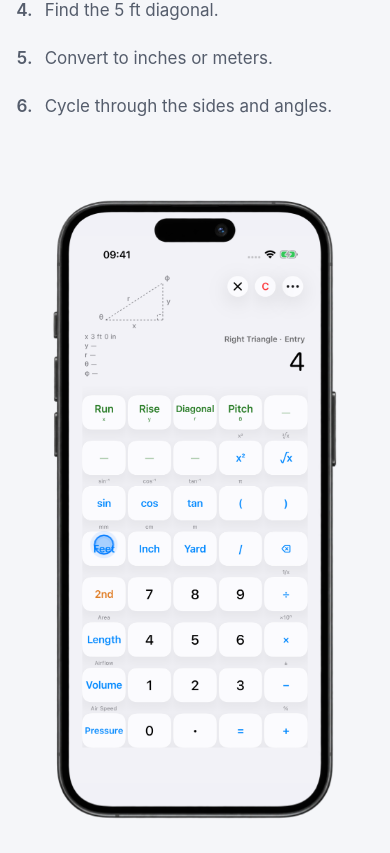
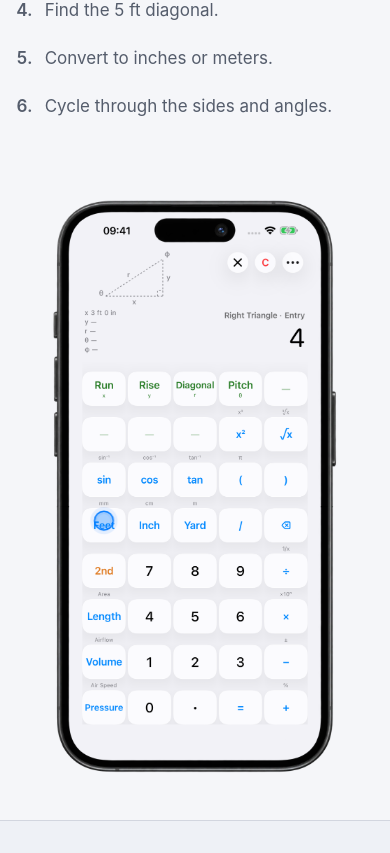
Before and after one commit to tvr-works/figure-site, a React (Vite) app: page / in a window 390 px wide. Shown: the part 1411-2264 px from the top of the page. Built offline with nearby package versions, Linux system fonts and the light colour scheme; a web font is replaced by a local one.

Commit message:
Fit phone frame to native captures with a straight-section splice

```diff
--- a/src/DemoPhone.tsx
+++ b/src/DemoPhone.tsx
@@ -21,7 +21,10 @@ export function DemoPhone({ frame, cue, resetKey, active, reducedMotion, media }
           </span>}
           {media.failed && <p className="media-error">App image could not load. The steps explain the example.</p>}
         </div></div>
-        <img className="phone-frame" src="/assets/phone-frame.webp" width="862" height="1825" alt="" aria-hidden="true" />
+        <div className="phone-frame" aria-hidden="true">
+          <img className="phone-frame-top" src="/assets/phone-frame.webp" width="862" height="1825" alt="" />
+          <img className="phone-frame-bottom" src="/assets/phone-frame.webp" width="862" height="1825" alt="" />
+        </div>
       </div>
     </figure>
   );
--- a/src/styles.css
+++ b/src/styles.css
@@ -107,11 +107,17 @@ h1 { margin: 0; font-size: clamp(48px, 5.25vw, 76px); line-height: 1.045; font-w
 .mode-instructions li[data-current=true]::marker { color: var(--primary); }
 .demo-controls { display: flex; flex-wrap: wrap; align-items: center; gap: 9px; margin-top: 5px; }
 .demo-phone-figure { justify-self: center; margin: 0; width: min(100%, 300px); }
-.demo-phone { position: relative; width: 100%; aspect-ratio: 862 / 1825; }
-.phone-aperture { position: absolute; left: 8%; right: 8%; top: 3.01%; bottom: 3.45%; display: flex; align-items: center; overflow: hidden; border-radius: 11% / 5%; background: #f1f1f7; }
+/* Preserve the 862px-wide frame art, omitting source rows 900–1033 on its straight sides.
+   The resulting 724 × 1573 aperture matches the native 440 × 956 capture within subpixel rounding. */
+.demo-phone { position: relative; width: 100%; aspect-ratio: 862 / 1691; }
+.phone-aperture { position: absolute; left: 8.00464%; right: 8.00464%; top: 3.252513%; bottom: 3.725606%; display: flex; align-items: center; overflow: hidden; border-radius: 11% / 5%; background: #f1f1f7; }
 .native-screen { container-type: inline-size; position: relative; width: 100%; aspect-ratio: 440 / 956; flex: none; }
 .native-screen > img { display: block; width: 100%; height: 100%; }
-.phone-frame { position: absolute; inset: 0; width: 100%; height: 100%; pointer-events: none; }
+.phone-frame { position: absolute; inset: 0; pointer-events: none; }
+.phone-frame img { position: absolute; left: 0; width: 100%; height: auto; }
+/* A 1px overlap prevents fractional-scale clipping from exposing a hairline at the join. */
+.phone-frame-top { top: 0; clip-path: inset(0 0 calc(50.684932% - 1px) 0); }
+.phone-frame-bottom { bottom: 0; clip-path: inset(56.657534% 0 0 0); }
 .press-cue { position: absolute; left: 0; top: 0; width: 28px; height: 28px; pointer-events: none; transition: transform 520ms cubic-bezier(.4, 0, .2, 1) var(--touch-delay, 0ms), opacity 180ms ease; }
 .press-cue[data-visible=false] { opacity: 0; }
 .touch-contact { position: absolute; inset: 0; border: 2px solid #007aff; border-radius: 50%; background: #007aff18; box-shadow: 0 0 0 5px #007aff18; }
```
Also changed, not shown: 3 other files (tests, documents, lock files or other folders).
